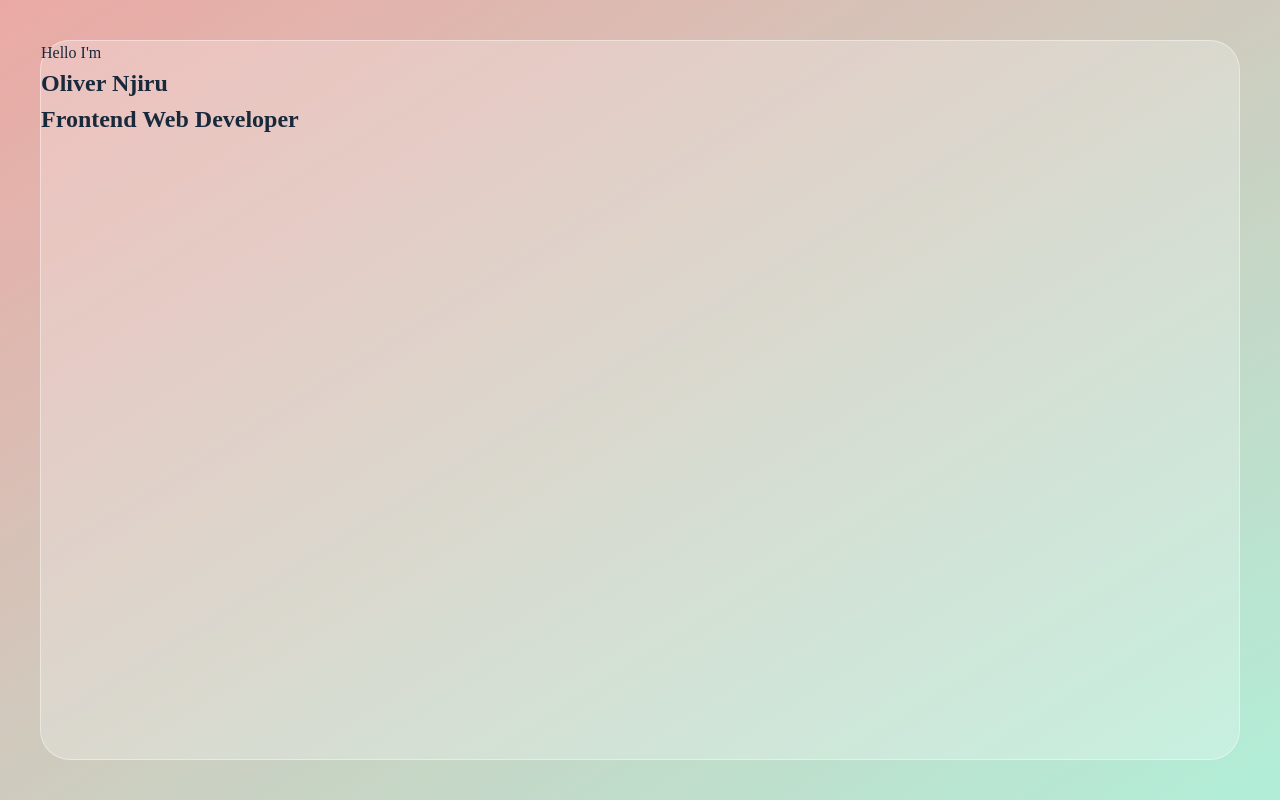
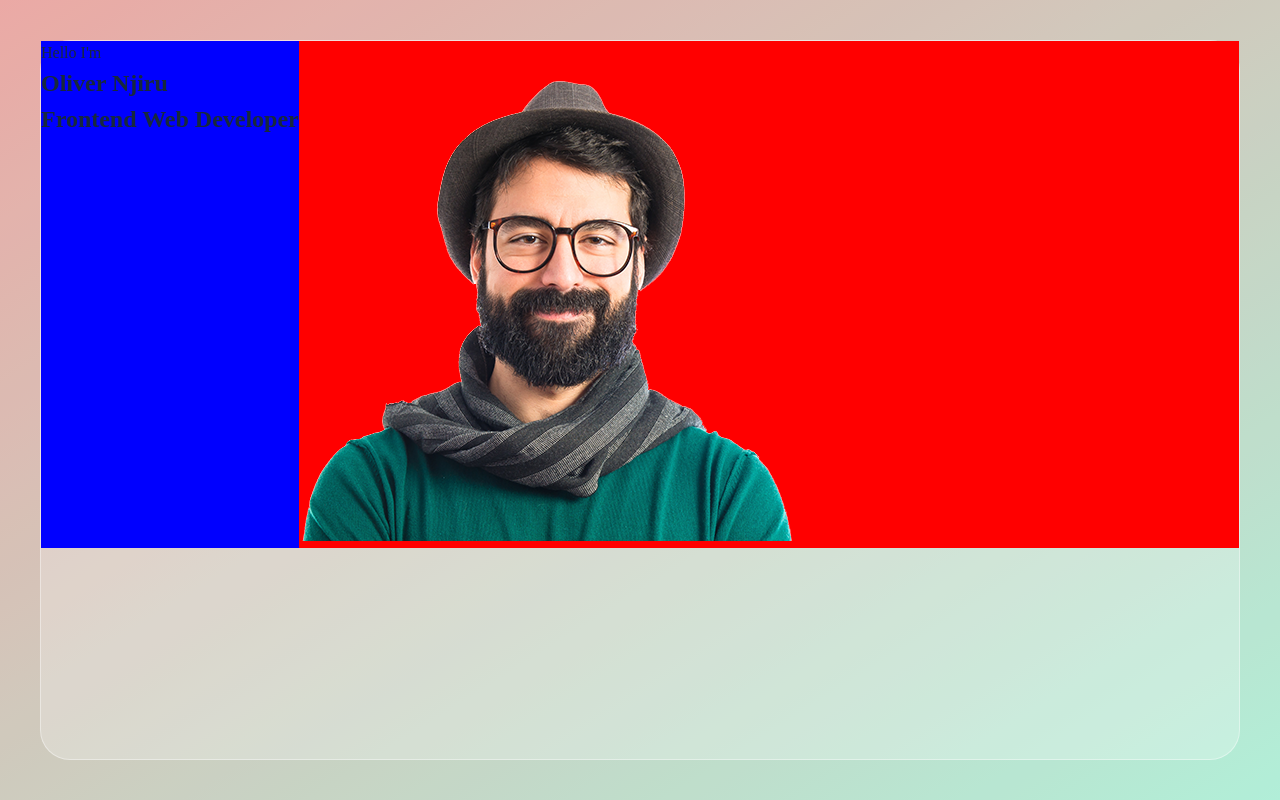
Before and after one commit to olivernjiru/glassmorphismportfoliowebsite, a plain HTML site: page index.html in a window 1280 px wide. Drawn offline with Linux system fonts and the light colour scheme.

Commit message:
created home section

```diff
--- a/index.html
+++ b/index.html
@@ -24,7 +24,9 @@
                         <h2>Frontend Web Developer</h2>
                     </div>
                     <div class="home-img">
-
+                        <div class="img-box">
+                            <img src="assets/profile-img.png" alt="profile-img">
+                        </div>
                     </div>
                 </div>
             </div>
--- a/style.css
+++ b/style.css
@@ -50,6 +50,11 @@ body::before {
     opacity: 0.12;
 }
 
+.img{
+    max-width: 100%;
+    vertical-align: middle;
+}
+
 section {
     background-color: var(--white-alpha-25);
     border: 1px solid var(--white-alpha-40);
@@ -61,3 +66,21 @@ section {
     max-width: 1200px;
     margin: auto;
 }
+
+.container {
+    background-color: red;
+}
+
+.row {
+    display: flex;
+    flex-wrap: wrap;
+}
+
+/* Home Section */
+.home-text {
+    background-color: blue;
+}
+
+.home-img{
+    background-color: red;
+}
```
